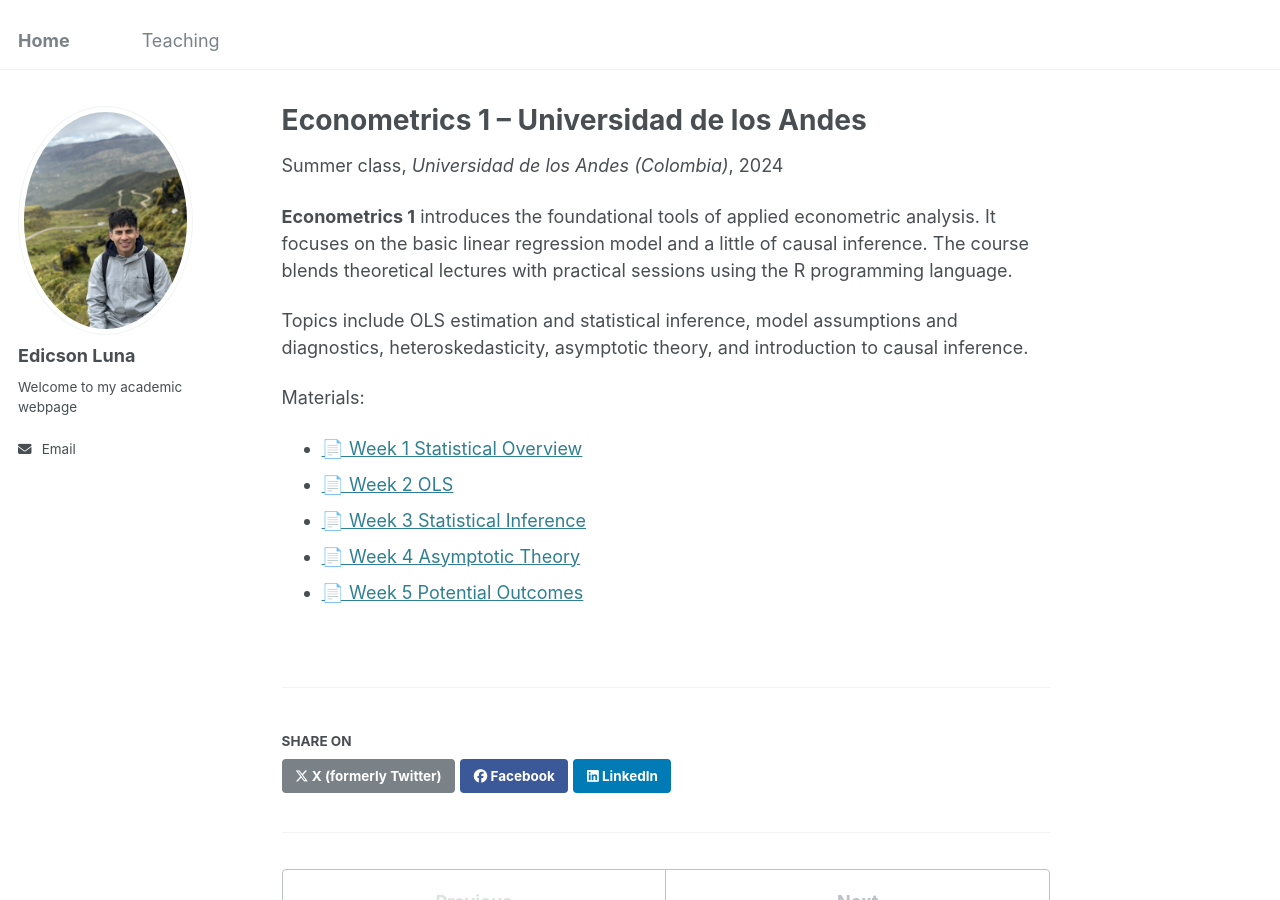
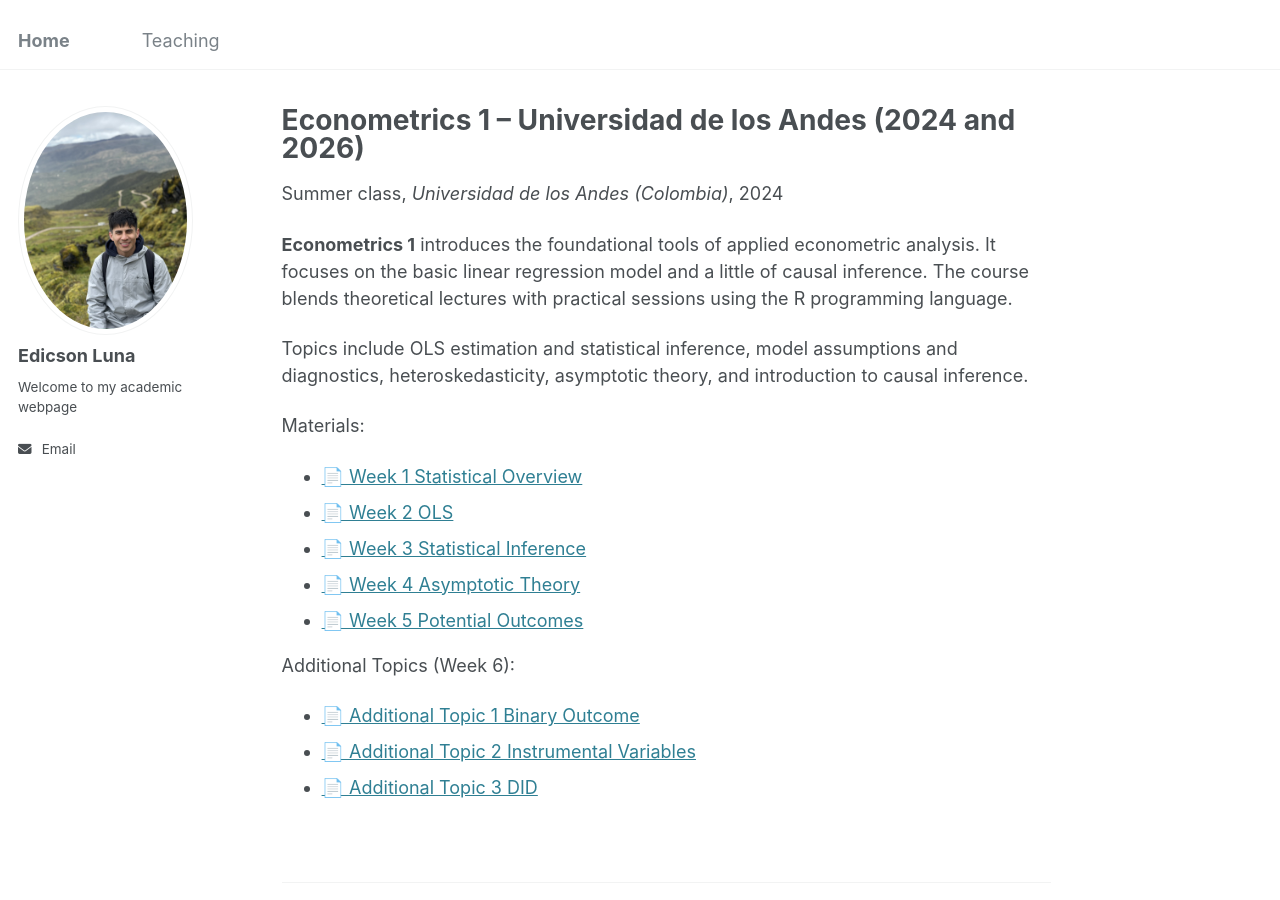
Before and after one commit to edicsonluna/edicsonluna.github.io, a Jekyll site: the page built from _teaching/2024-summer-econometrics-1.md, in a window 1280 px wide and 900 px high. Built offline with Jekyll 4.4.1, drawn with Linux system fonts in a browser that asks for light colours.

Commit message:
Update 2024-summer-econometrics-1.md

```diff
--- a/_teaching/2024-summer-econometrics-1.md
+++ b/_teaching/2024-summer-econometrics-1.md
@@ -1,8 +1,8 @@
 ---
-title: "Econometrics 1 – Universidad de los Andes"
+title: "Econometrics 1 – Universidad de los Andes (2024 and 2026)"
 collection: teaching
 type: "Summer class"
-permalink: /teaching/2024-summer-econometrics-1
+permalink: /teaching/econometrics-1
 venue: "Universidad de los Andes (Colombia)"
 date: 2024-06-04
 location: "Bogotá, Colombia"
@@ -18,3 +18,8 @@ Materials:
 - [📄 Week 3 Statistical Inference](/files/econometrics1_uniandes/Mod 3 - Statistical Inference.pdf)
 - [📄 Week 4 Asymptotic Theory](/files/econometrics1_uniandes/Mod 4 - Asymptotic Theory.pdf)
 - [📄 Week 5 Potential Outcomes](/files/econometrics1_uniandes/Mod 5 - Potential Outcomes.pdf)
+
+Additional Topics (Week 6):
+- [📄 Additional Topic 1 Binary Outcome](/files/econometrics1_uniandes/AT 1 - Binary Outcome.pdf)
+- [📄 Additional Topic 2 Instrumental Variables](/files/econometrics1_uniandes/AT 2 - IV.pdf)
+- [📄 Additional Topic 3 DID](/files/econometrics1_uniandes/AT 3 - DID.pdf)
```
